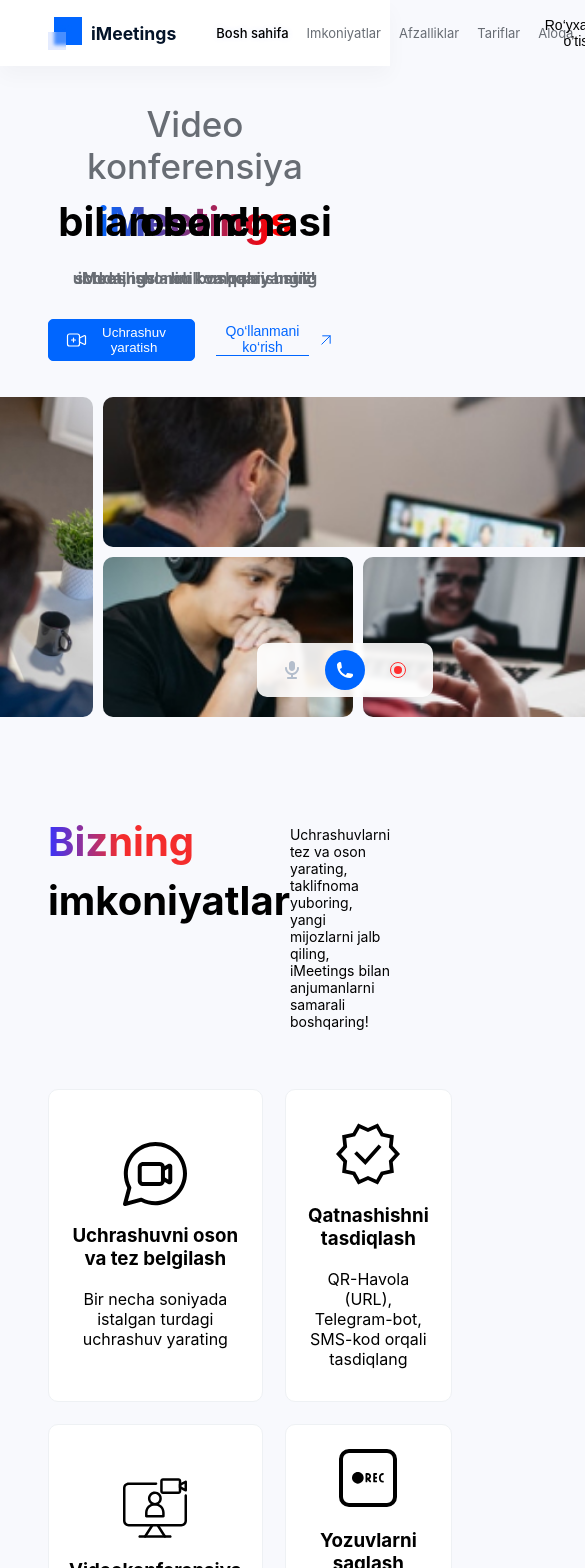
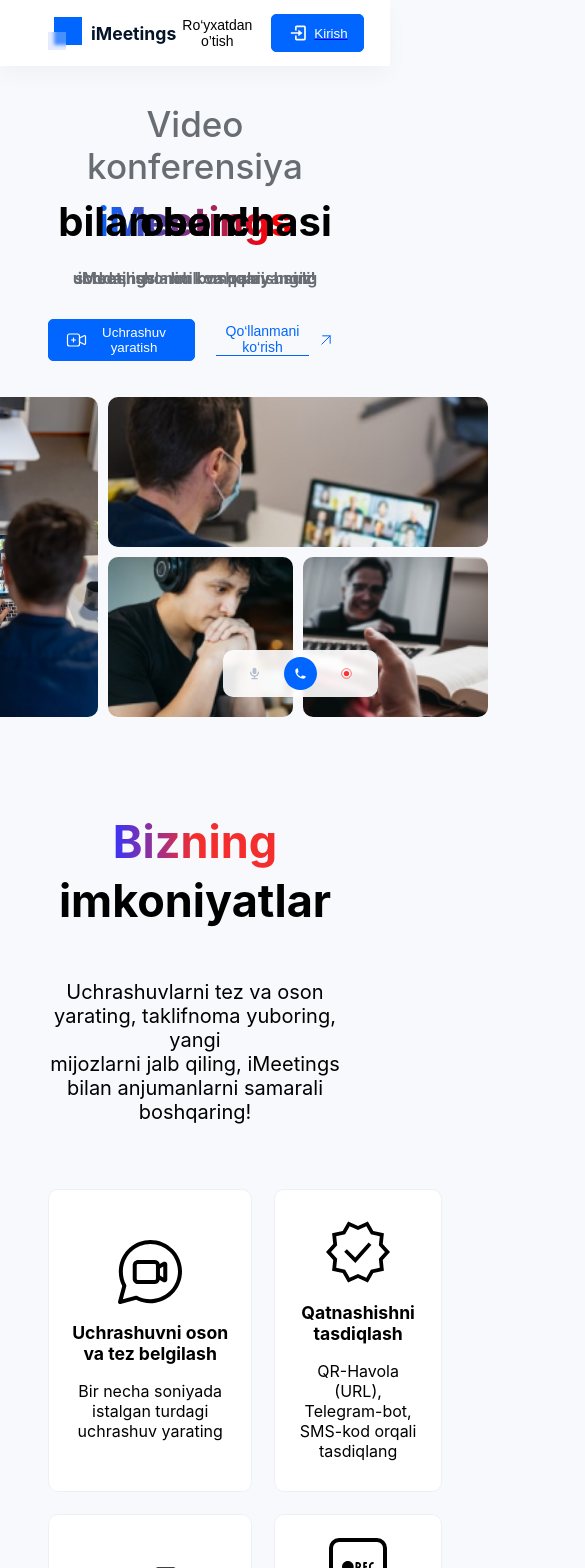
Before and after one commit to Inomjon7777/main-task, a React (Create React App) app: page / in a window 390 px wide. Shown: the top 1568 px of the page, 585 px wide, since content can reach past the window. Built offline with nearby package versions, Linux system fonts and the light colour scheme.

Commit message:
response 700px finish

```diff
--- a/src/components/advantages/advantages.scss
+++ b/src/components/advantages/advantages.scss
@@ -139,3 +139,41 @@
     }
   }
 }
+
+// RESPONSE 800 PX
+@media (max-width: 800px) {
+  .advantages {
+    &-boxes {
+      .banner {
+        img {
+          width: 680px; //
+          height: 550px; //
+        }
+      }
+      .information {
+        h2 {
+          font-size: 42px; //
+        }
+      }
+    }
+  }
+}
+
+// RESPONSE 700 PX
+@media (max-width: 700px) {
+  .advantages {
+    &-boxes {
+      .banner {
+        img {
+          width: 585px; //
+          height: 540px; //
+        }
+      }
+      .information {
+        p {
+          margin-top: 1rem; //
+        }
+      }
+    }
+  }
+}
--- a/src/components/connection/connection.scss
+++ b/src/components/connection/connection.scss
@@ -103,6 +103,7 @@
   }
 }
 
+// RESPONSIVE 992PX
 @media (max-width: 992px) {
   .connection {
     .container {
@@ -123,3 +124,16 @@
     }
   }
 }
+
+// RESPONSIVE 700PX
+@media (max-width: 700px) {
+  .connection {
+    .connection-boxes {
+      .location-box,
+      .message-box,
+      .phone-box {
+        padding: 20px; //
+      }
+    }
+  }
+}
--- a/src/components/footer/footer.scss
+++ b/src/components/footer/footer.scss
@@ -115,8 +115,26 @@
   }
 }
 
+// RESPONSIVE 992PX
 @media (max-width: 992px) {
   .container {
     padding: 0 3rem;
   }
 }
+
+// RESPONSIVE 700PX
+@media (max-width: 700px) {
+  .footer {
+    .title {
+      margin: 1.7rem; //
+    }
+    .description {
+      font-size: 14px; //
+    }
+    .socialNetworks {
+      img {
+        padding: 5px; //
+      }
+    }
+  }
+}
--- a/src/components/hero/hero.scss
+++ b/src/components/hero/hero.scss
@@ -231,3 +231,56 @@
     }
   }
 }
+
+// RESPONSE 800PX
+@media (max-width: 800px) {
+  .banner-box {
+    .imagePersonBack {
+      width: 270px; //
+    }
+
+    .imagePersonSide {
+      width: 400px; //
+    }
+
+    .imagePersonFront {
+      width: 195px; //
+    }
+
+    .imagePersonLaptop {
+      width: 195px; //
+    }
+    .toConnect {
+      position: absolute; //
+      right: 120px; //
+    }
+  }
+}
+
+// RESPONSE 700PX
+@media (max-width: 700px) {
+  .banner-box {
+    .imagePersonBack {
+      width: 195px; //
+    }
+
+    .imagePersonSide {
+      width: 380px; //
+    }
+
+    .imagePersonFront {
+      width: 185px; //
+    }
+
+    .imagePersonLaptop {
+      width: 185px; //
+    }
+    .toConnect {
+      position: absolute; //
+      right: 120px; //
+      img {
+        width: 13px; //
+      }
+    }
+  }
+}
--- a/src/components/nav/nav.scss
+++ b/src/components/nav/nav.scss
@@ -132,3 +132,12 @@
     }
   }
 }
+
+// RESPONSE 800PX
+@media (max-width: 800px) {
+  .navigation {
+    .navbar ul {
+      display: none;
+    }
+  }
+}
--- a/src/components/opportunities/opportunities.scss
+++ b/src/components/opportunities/opportunities.scss
@@ -136,3 +136,28 @@
     }
   }
 }
+@media (max-width: 800px) {
+  .opportunities {
+    .title-box {
+      display: flex;
+      flex-direction: column;
+      text-align: center;
+      .title {
+        span {
+          font-size: 45px; //
+        }
+      }
+      .description {
+        font-size: 20px; //
+        padding-top: 30px; //
+      }
+    }
+    .opportunity-boxes {
+      & > div {
+        h3 {
+          font-size: 1.1rem; //
+        }
+      }
+    }
+  }
+}
--- a/src/components/tariffs/tariffs.scss
+++ b/src/components/tariffs/tariffs.scss
@@ -224,3 +224,78 @@
     }
   }
 }
+
+// RESPONSIVE 800px
+@media (max-width: 800px) {
+  .tariffs {
+    .tariffs-boxes {
+      & > div {
+        padding: 0.3rem;
+      }
+      .title-box {
+        display: flex;
+        justify-content: flex-start;
+        p {
+          &:last-child {
+            margin: 0;
+            margin-top: 12px;
+            span {
+              &:first-child {
+                font-size: 48px;
+              }
+            }
+          }
+        }
+      }
+      button {
+        padding: 10px 0px; //
+        width: 260px; //
+        margin-left: 0.5rem; //
+      }
+    }
+  }
+}
+
+// RESPONSIVE 700px
+@media (max-width: 700px) {
+  .tariffs {
+    .title-box {
+      & > h1 {
+        font-size: 35px; //
+        line-height: 50px; //
+      }
+      p {
+        font-size: 20px; //
+      }
+    }
+    .tariffs-boxes {
+      .start-box,
+      .standart-box,
+      .premium-box {
+        p {
+          font-size: 12px; //
+        }
+      }
+
+      .title-box {
+        p {
+          &:last-child {
+            span {
+              &:first-child {
+                font-size: 28px; //
+                display: block; //
+              }
+              &:last-child {
+                line-height: 2.5rem; //
+                font-size: 0.9rem; //
+              }
+            }
+          }
+        }
+      }
+      button {
+        width: 200px; //
+      }
+    }
+  }
+}
```
